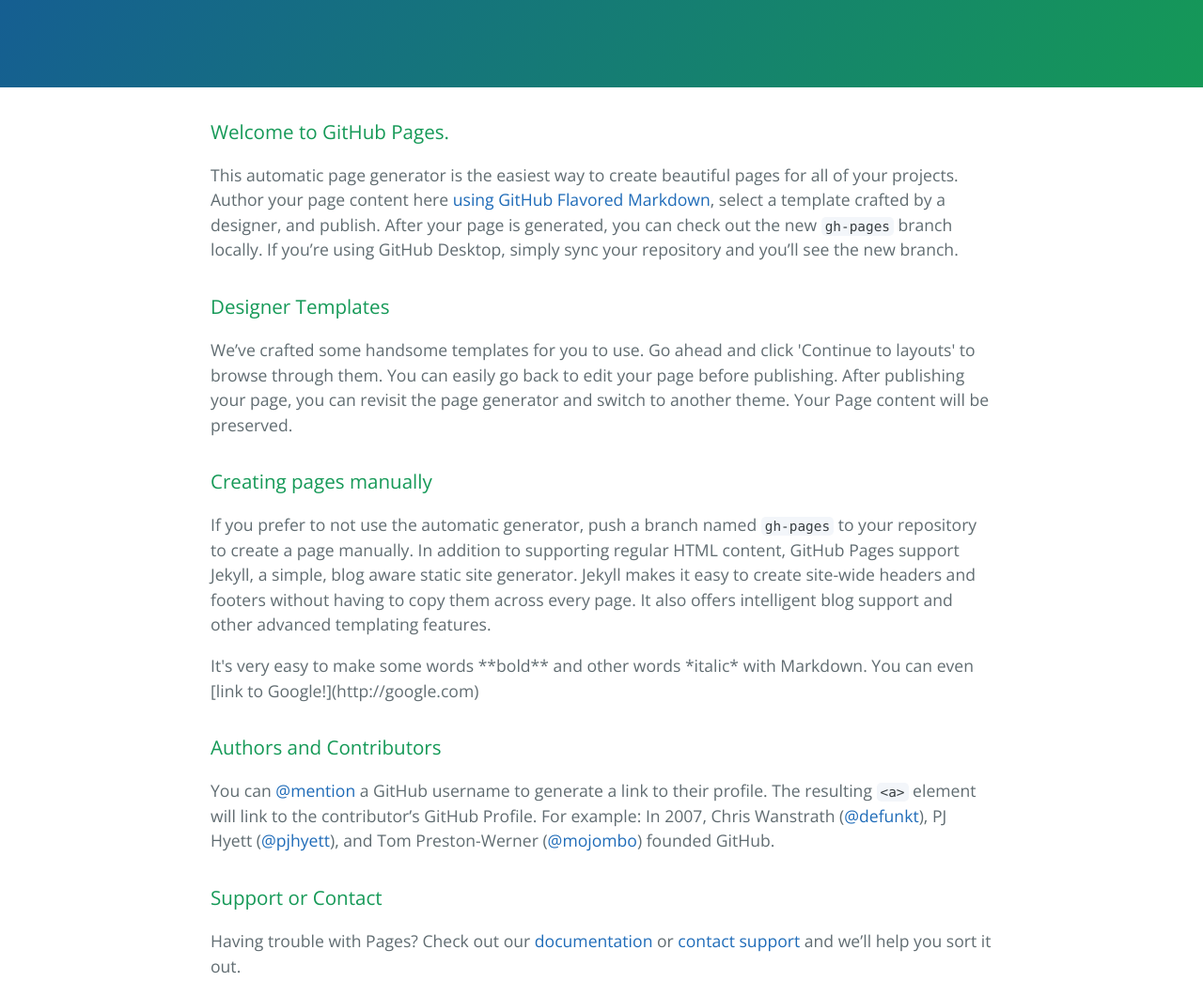
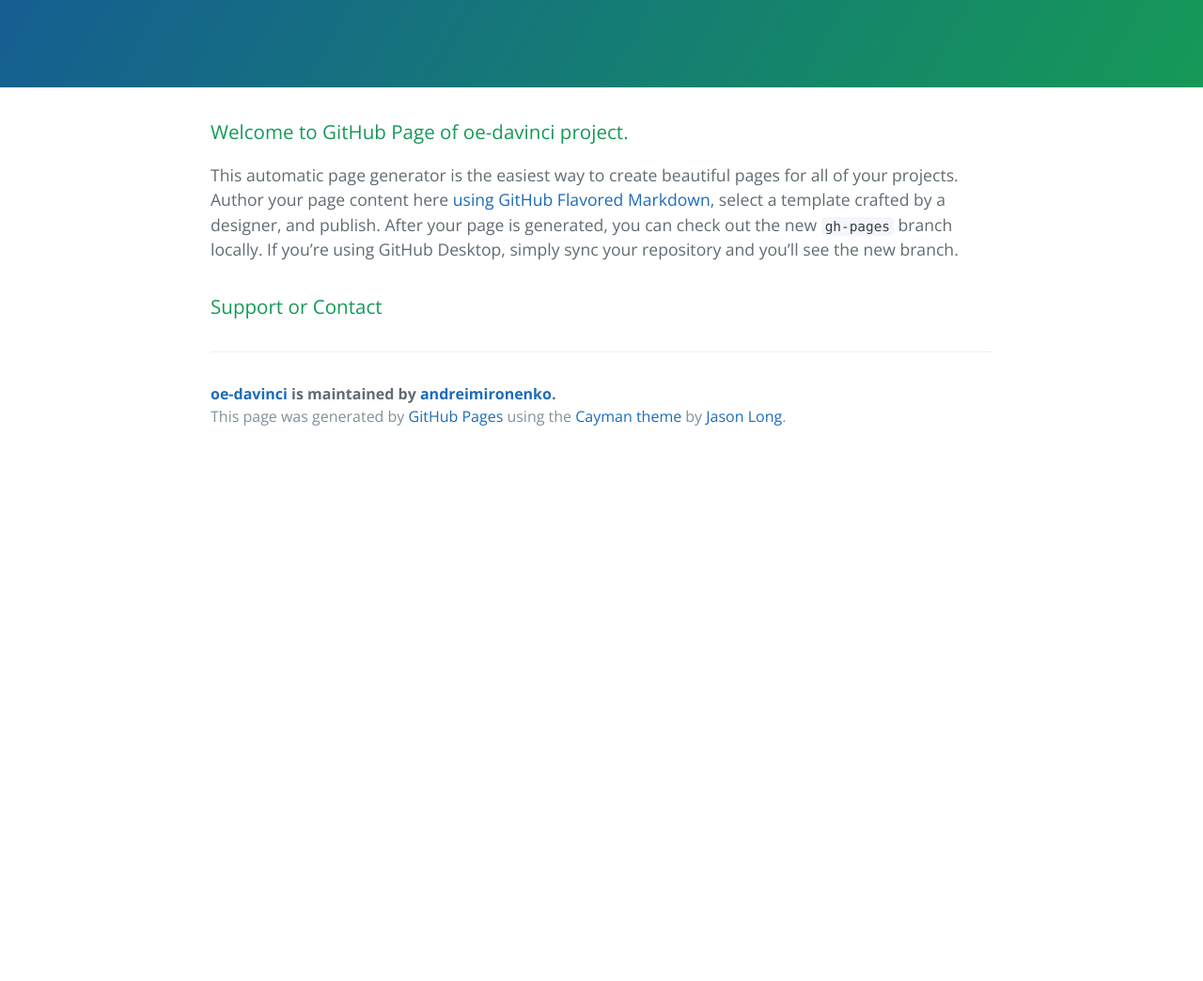
Before and after one commit to andreimironenko/oe-davinci, a plain HTML site: page index.html in a window 1280 px wide. Shown: the part 290-1334 px from the top of the page at 94% size. After the commit the page ends 800 px from the top, so only its background shows below. Drawn offline with nearby package versions, Linux system fonts and the light colour scheme.

Commit message:
Cleaning-up the content of the page

```diff
--- a/index.html
+++ b/index.html
@@ -20,30 +20,13 @@
 
     <section class="main-content">
       <h3>
-<a id="welcome-to-github-pages" class="anchor" href="#welcome-to-github-pages" aria-hidden="true"><span aria-hidden="true" class="octicon octicon-link"></span></a>Welcome to GitHub Pages.</h3>
+<a id="welcome-to-github-pages" class="anchor" href="#welcome-to-github-pages" aria-hidden="true"><span aria-hidden="true" class="octicon octicon-link"></span></a>Welcome to GitHub Page of oe-davinci project.</h3>
 
 <p>This automatic page generator is the easiest way to create beautiful pages for all of your projects. Author your page content here <a href="https://guides.github.com/features/mastering-markdown/">using GitHub Flavored Markdown</a>, select a template crafted by a designer, and publish. After your page is generated, you can check out the new <code>gh-pages</code> branch locally. If you’re using GitHub Desktop, simply sync your repository and you’ll see the new branch.</p>
 
 <h3>
-<a id="designer-templates" class="anchor" href="#designer-templates" aria-hidden="true"><span aria-hidden="true" class="octicon octicon-link"></span></a>Designer Templates</h3>
 
-<p>We’ve crafted some handsome templates for you to use. Go ahead and click 'Continue to layouts' to browse through them. You can easily go back to edit your page before publishing. After publishing your page, you can revisit the page generator and switch to another theme. Your Page content will be preserved.</p>
-
-<h3>
-<a id="creating-pages-manually" class="anchor" href="#creating-pages-manually" aria-hidden="true"><span aria-hidden="true" class="octicon octicon-link"></span></a>Creating pages manually</h3>
-
-<p>If you prefer to not use the automatic generator, push a branch named <code>gh-pages</code> to your repository to create a page manually. In addition to supporting regular HTML content, GitHub Pages support Jekyll, a simple, blog aware static site generator. Jekyll makes it easy to create site-wide headers and footers without having to copy them across every page. It also offers intelligent blog support and other advanced templating features.</p>
-<p> It's very easy to make some words **bold** and other words *italic* with Markdown. You can even [link to Google!](http://google.com)</p>
-
-<h3>
-<a id="authors-and-contributors" class="anchor" href="#authors-and-contributors" aria-hidden="true"><span aria-hidden="true" class="octicon octicon-link"></span></a>Authors and Contributors</h3>
-
-<p>You can <a href="https://help.github.com/articles/basic-writing-and-formatting-syntax/#mentioning-users-and-teams" class="user-mention">@mention</a> a GitHub username to generate a link to their profile. The resulting <code>&lt;a&gt;</code> element will link to the contributor’s GitHub Profile. For example: In 2007, Chris Wanstrath (<a href="https://github.com/defunkt" class="user-mention">@defunkt</a>), PJ Hyett (<a href="https://github.com/pjhyett" class="user-mention">@pjhyett</a>), and Tom Preston-Werner (<a href="https://github.com/mojombo" class="user-mention">@mojombo</a>) founded GitHub.</p>
-
-<h3>
 <a id="support-or-contact" class="anchor" href="#support-or-contact" aria-hidden="true"><span aria-hidden="true" class="octicon octicon-link"></span></a>Support or Contact</h3>
-
-<p>Having trouble with Pages? Check out our <a href="https://help.github.com/pages">documentation</a> or <a href="https://github.com/contact">contact support</a> and we’ll help you sort it out.</p>
 
       <footer class="site-footer">
         <span class="site-footer-owner"><a href="https://github.com/andreimironenko/oe-davinci">oe-davinci</a> is maintained by <a href="https://github.com/andreimironenko">andreimironenko</a>.</span>
@@ -53,6 +36,5 @@
 
     </section>
 
-
   </body>
 </html>
```
